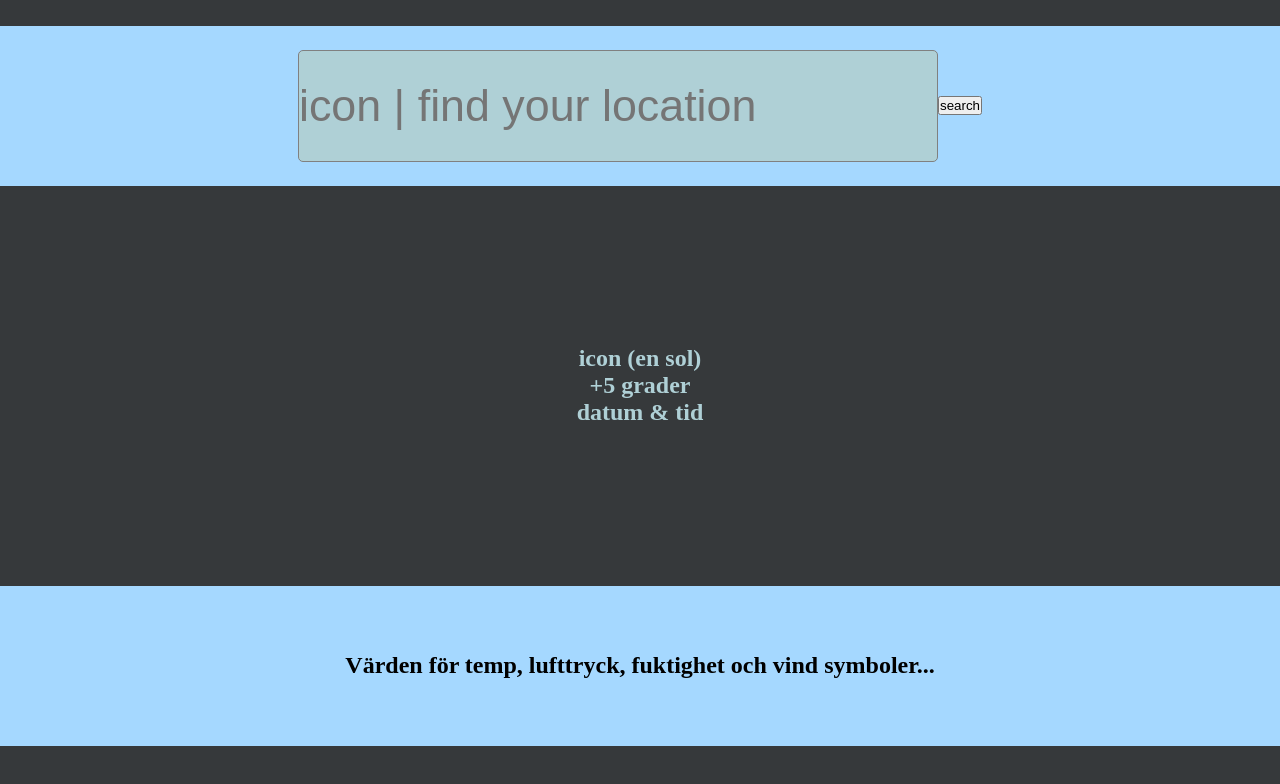
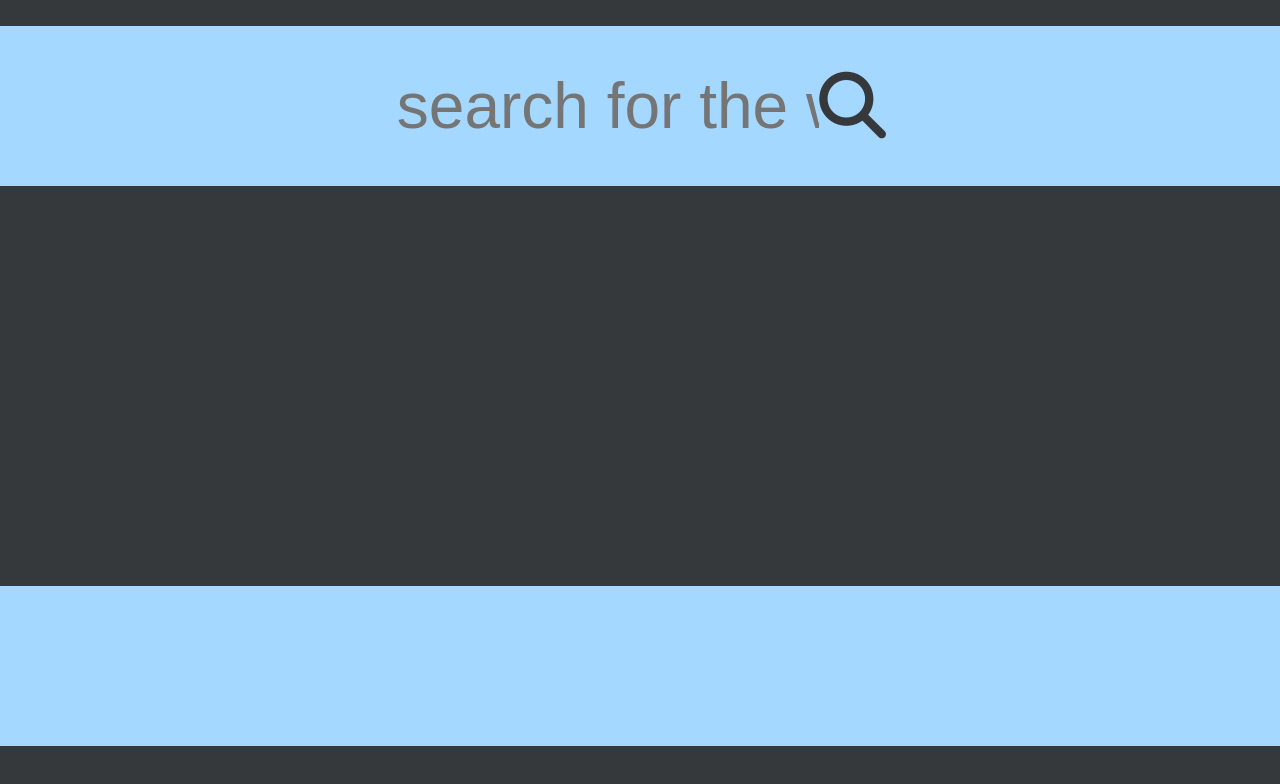
Before and after one commit to alangorgin/js-uppgift2, a plain HTML site: page index.html in a window 1280 px wide. Drawn offline with Linux system fonts and the light colour scheme.

Commit message:
got weather info from API and rendered on page

```diff
--- a/css/index.css
+++ b/css/index.css
@@ -23,21 +23,26 @@ input {
     display: flex;
     justify-content: center;
     align-items: center;
+    border: 0;
 }
 
 header #searchbar {
-    border: 1px solid grey;
-    border-radius: 5px;
     height: 7rem;
-    width: 50%;
+    width: 33%;
     outline: 0;
-    background-color: #AFD0D6;
-    font-size: 280%;
+    background-color: #A5D8FF;
+    font-size: 400%;
 }
 
-header #searchbar:hover, #searchbar:focus {
-    border: 1.5px solid rgb(163, 162, 162);
-    background-color: #c9dee1;
+button {
+    height: 7rem;
+    width: 5%;
+    border: none;
+    background-color: #A5D8FF;
+}
+
+button:hover {
+    cursor: pointer;
 }
 
 main {
@@ -48,9 +53,6 @@ main {
     height: 50vh;
     width: 100%;
     color: #AFD0D6;
-}
-
-main h2 {
     text-align: center;
 }
 
--- a/index.html
+++ b/index.html
@@ -2,6 +2,10 @@
 <html lang="en">
   <head>
     <script src="javascript/index.js" type="module"></script>
+    <script
+      src="https://kit.fontawesome.com/71891bd9da.js"
+      crossorigin="anonymous"
+    ></script>
     <link rel="stylesheet" type="text/css" href="/css/index.css" />
     <meta charset="UTF-8" />
     <meta http-equiv="X-UA-Compatible" content="IE=edge" />
@@ -13,17 +17,22 @@
       <input
         type="text"
         id="searchbar"
-        placeholder="icon | find your location"
+        placeholder="search for the weather in..."
       />
-      <button>search</button>
+      <button>
+        <i
+          id="magnifying-glass"
+          class="fa-solid fa-magnifying-glass fa-5x"
+          style="color: #36393b"
+        ></i>
+      </button>
     </header>
     <main>
-      <h2>icon (en sol)</h2>
-      <h2>+5 grader</h2>
-      <h2>datum & tid</h2>
+      <h2 id="h2-main"></h2>
+      <h4 id="h4-main"></h4>
     </main>
     <footer>
-      <h2>Värden för temp, lufttryck, fuktighet och vind symboler...</h2>
+      <h2 id="h2-footer"></h2>
     </footer>
   </body>
 </html>
--- a/javascript/index.js
+++ b/javascript/index.js
@@ -1,20 +1,33 @@
 const apiKey = "262cd0cb3667ea5580cc6eb3a24dead2";
-
 
 // User searches for a location
 // We take the search term and send it to the weather API
 // We breakdown the received data and display it on the site
 
 const searchButton = document.querySelector("button");
+const tempElement = document.querySelector("#h2-main");
+const weatherDescription = document.querySelector("#h4-main");
+const footer = document.querySelector("#h2-footer");
 
 searchButton.addEventListener("click", getAPI);
 
-function getAPI(){
-    // Get user input
-    const searchBar = document.querySelector("#searchbar");
-    const searchPhrase = searchBar.value;
-    const url = `https://api.openweathermap.org/data/2.5/weather?q=${searchPhrase}&APPID=${apiKey}`;
-    fetch(url);
+async function getAPI() {
+  const searchBar = document.querySelector("#searchbar");
+  const searchPhrase = searchBar.value;
+  const url = `https://api.openweathermap.org/data/2.5/weather?q=${searchPhrase}&APPID=${apiKey}`;
+  const response = await fetch(url);
+  const responseBody = await response.json();
+  const celciusFeelsLike = responseBody.main.feels_like - 273.15;
 
+  const celcius = responseBody.main.temp - 273.15;
+  tempElement.textContent = `The temperature in ${
+    responseBody.name
+  } is ${Math.round(celcius)}°C but feels like ${Math.round(
+    celciusFeelsLike
+  )}°C.`;
 
+  weatherDescription.textContent =
+    responseBody.weather[0].description + " vibes.";
+
+  footer.textContent = `Humidity: ${responseBody.main.humidity} | Pressure: ${responseBody.main.pressure} | Wind: ${responseBody.wind.speed}`;
 }
```
